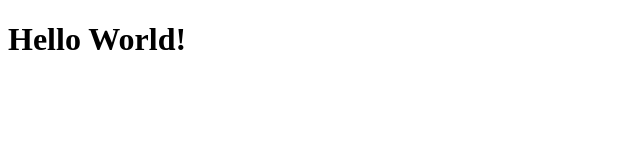
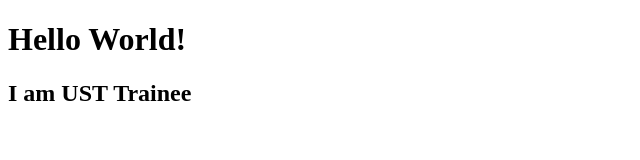
Before and after one commit to Amirdhesh/Git-Assignment, a plain HTML site: page index.html in a window 1280 px wide. Shown: the whole page, without its empty margins (0-640 px from the left). Drawn offline with Linux system fonts and the light colour scheme.

Commit message:
branch commit

```diff
--- a/index.html
+++ b/index.html
@@ -7,5 +7,7 @@
 </head>
 <body>
     <h1>Hello World!</h1>
+    <!-- Temporary Code -->
+    <h2>I am UST Trainee</h2>
 </body>
 </html>
```
